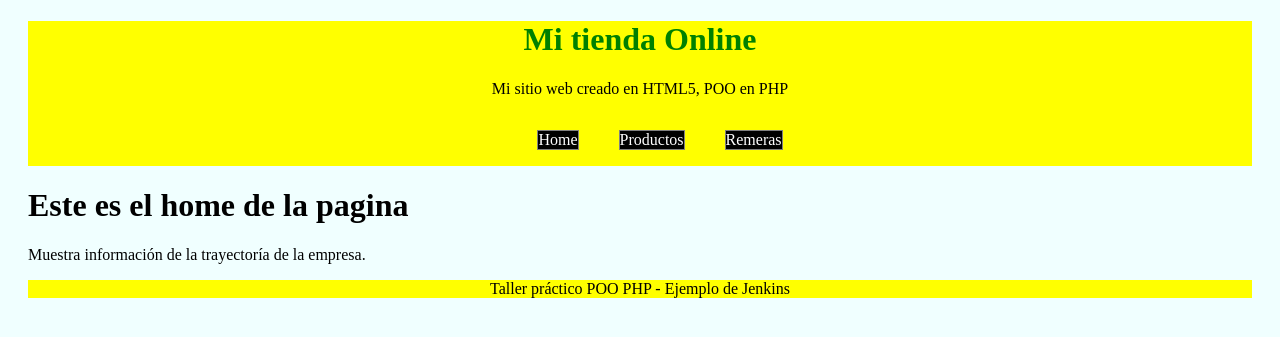
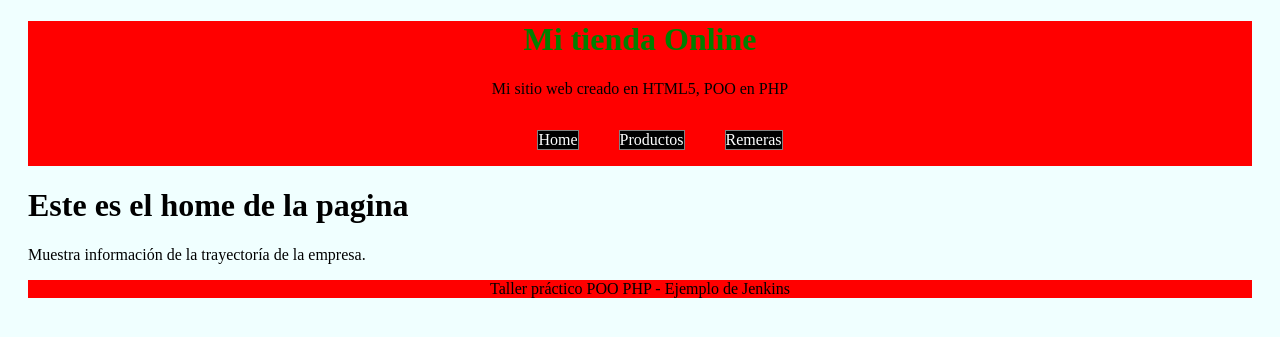
Before and after one commit to DevcodeInc/Curso-de-Pruebas-Unitarias-en-PHP, a PHP site: page /index.php in a window 1280 px wide. Shown: the top 337 px of the page. Run offline with PHP 8.4, Linux system fonts and the light colour scheme.

Commit message:
Footer rojo

```diff
--- a/style.css
+++ b/style.css
@@ -4,7 +4,7 @@ body {
 }
 header, footer {
   text-align: center;
-  background-color:yellow;
+  background-color:red;
   width: 100%;
   margin: 0 auto;
 }
```
